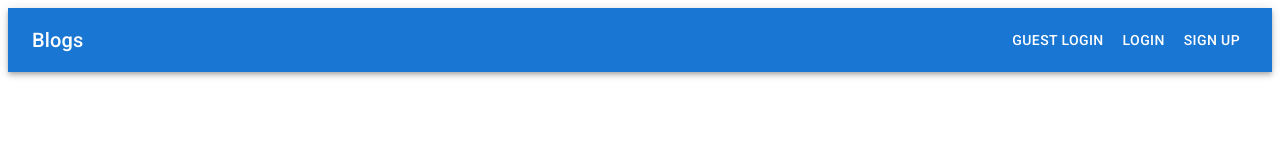
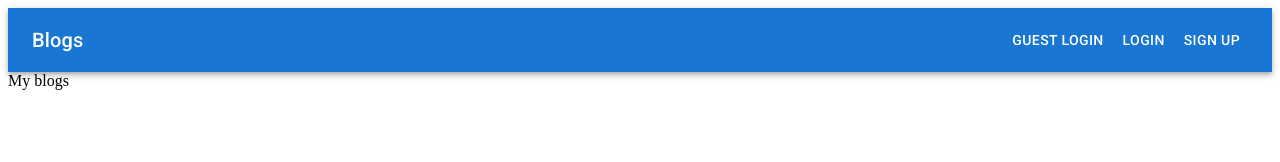
Before and after one commit to AmeerSyed7340/Blog, a React (Vite) app in the folder client/: page /myblogs in a window 1280 px wide. Shown: the top 162 px of the page. Built offline with nearby package versions, Linux system fonts and the light colour scheme.

Commit message:
Updated my blogs btn to redirect to a myblog page onClick

```diff
--- a/client/src/App.jsx
+++ b/client/src/App.jsx
@@ -4,6 +4,8 @@ import HomePage from "./views/Homepage";
 import ReadPage from "./views/Readpage";
 import WritePage from "./views/Writepage";
 import NavBar from './components/Navbar';
+import MyBlogspage from "./views/MyBlogspage";
+
 import { AuthProvider } from "./contexts/AuthContext";
 
 function App() {
@@ -31,6 +33,7 @@ function App() {
             <Route path="/write" element={
               authorize_flag ? <WritePage /> : <Navigate to="/" />
             } />
+            <Route path="/myblogs" element={<MyBlogspage />} />
           </Routes>
         </Router>
       </>
--- a/client/src/components/RetrieveUserBlogs.jsx
+++ b/client/src/components/RetrieveUserBlogs.jsx
@@ -1,8 +1,13 @@
 import Button from '@mui/material/Button';
+import { useNavigate } from 'react-router-dom';
 
 export default function RetrieveUserBlog(){
+    const navigate = useNavigate();
 
+    function handleMyBlogs(){
+        navigate('/myblogs');
+    }
     return (
-        <Button color='inherit'>My Blogs</Button>
+        <Button color='inherit' onClick={handleMyBlogs}>My Blogs</Button>
     );
 }
--- /dev/null
+++ b/client/src/views/MyBlogspage.jsx
@@ -0,0 +1,6 @@
+export default function MyBlogspage(){
+
+    return(
+        <div>My blogs</div>
+    );
+}
```
